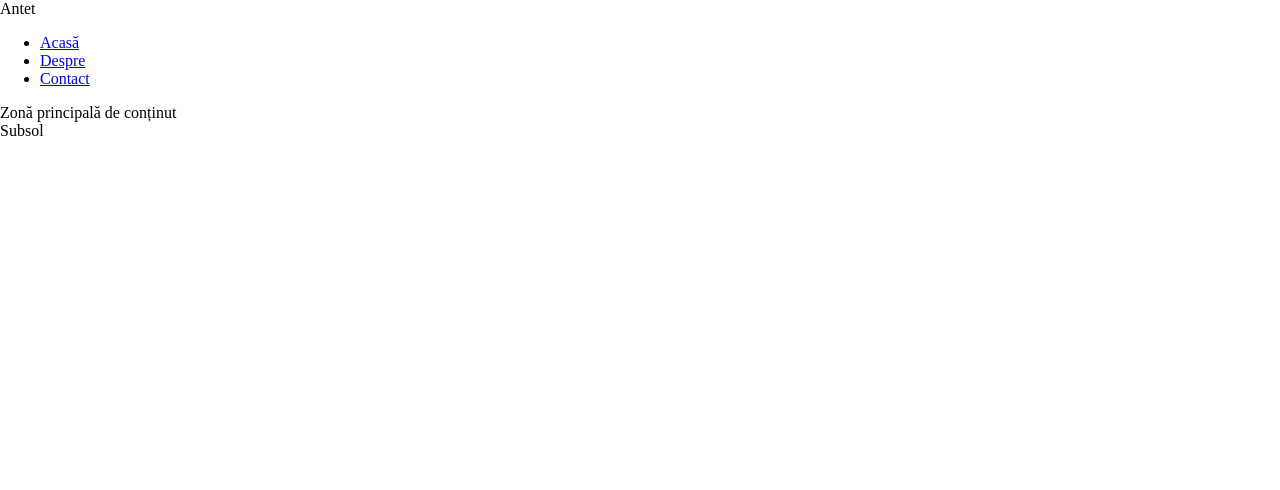
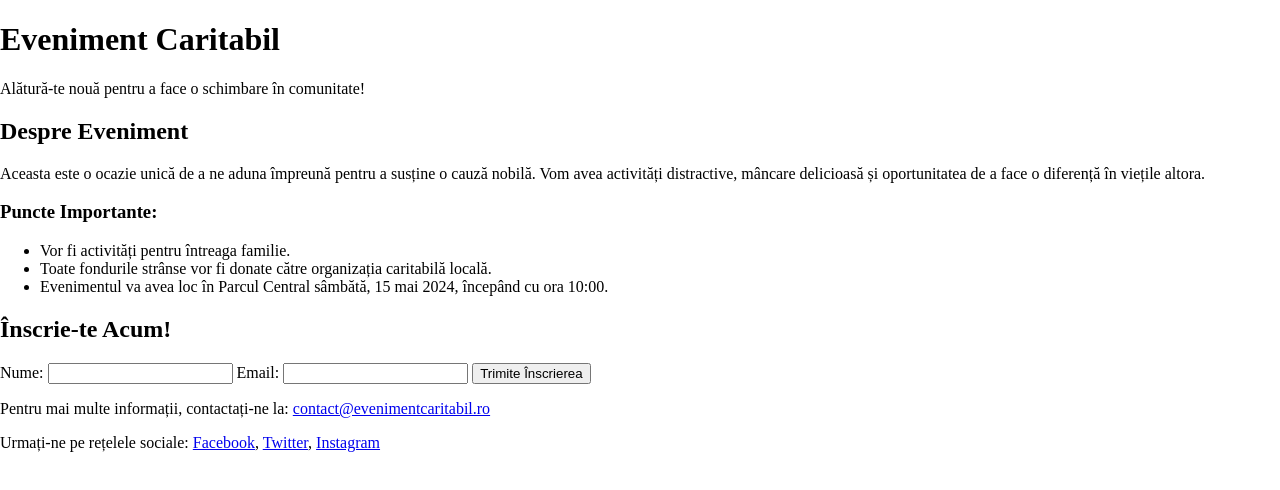
Before and after one commit to ales8822/pentruAdrian, a plain HTML site: page index.html in a window 1280 px wide. Drawn offline with Linux system fonts and the light colour scheme.

Commit message:
flex_ex3

```diff
--- a/index.html
+++ b/index.html
@@ -3,29 +3,57 @@
   <head>
     <meta charset="UTF-8" />
     <meta name="viewport" content="width=device-width, initial-scale=1.0" />
-    <title>Aspect Flexbox</title>
-    <link rel="stylesheet" href="styles.css" />
-    <style>
-      body,
-      html {
-        margin: 0;
-        padding: 0;
-        height: 100%;
-      }
-    </style>
+    <title>Eveniment de Strângere de Fonduri</title>
+    <link rel="stylesheet" href="./styles.css" />
   </head>
   <body>
-    <div class="container">
-      <header>Antet</header>
-      <nav>
+    <header>
+      <h1>Eveniment Caritabil</h1>
+      <p>Alătură-te nouă pentru a face o schimbare în comunitate!</p>
+    </header>
+    <main>
+      <section class="event-details">
+        <h2>Despre Eveniment</h2>
+        <p>
+          Aceasta este o ocazie unică de a ne aduna împreună pentru a susține o
+          cauză nobilă. Vom avea activități distractive, mâncare delicioasă și
+          oportunitatea de a face o diferență în viețile altora.
+        </p>
+        <h3>Puncte Importante:</h3>
         <ul>
-          <li><a href="#">Acasă</a></li>
-          <li><a href="#">Despre</a></li>
-          <li><a href="#">Contact</a></li>
+          <li>Vor fi activități pentru întreaga familie.</li>
+          <li>
+            Toate fondurile strânse vor fi donate către organizația caritabilă
+            locală.
+          </li>
+          <li>
+            Evenimentul va avea loc în Parcul Central sâmbătă, 15 mai 2024,
+            începând cu ora 10:00.
+          </li>
         </ul>
-      </nav>
-      <main>Zonă principală de conținut</main>
-      <footer>Subsol</footer>
-    </div>
+      </section>
+      <aside class="registration-form">
+        <h2>Înscrie-te Acum!</h2>
+        <form>
+          <label for="name">Nume:</label>
+          <input type="text" id="name" name="name" required />
+          <label for="email">Email:</label>
+          <input type="email" id="email" name="email" required />
+          <button type="submit">Trimite Înscrierea</button>
+        </form>
+      </aside>
+    </main>
+    <footer>
+      <p>
+        Pentru mai multe informații, contactați-ne la:
+        <a href="mailto:contact@evenimentcaritabil.ro"
+          >contact@evenimentcaritabil.ro</a
+        >
+      </p>
+      <p>
+        Urmați-ne pe rețelele sociale: <a href="#">Facebook</a>,
+        <a href="#">Twitter</a>, <a href="#">Instagram</a>
+      </p>
+    </footer>
   </body>
 </html>
--- a/styles.css
+++ b/styles.css
@@ -0,0 +1,6 @@
+body,
+html {
+  margin: 0;
+  padding: 0;
+  height: 100%;
+}
```
